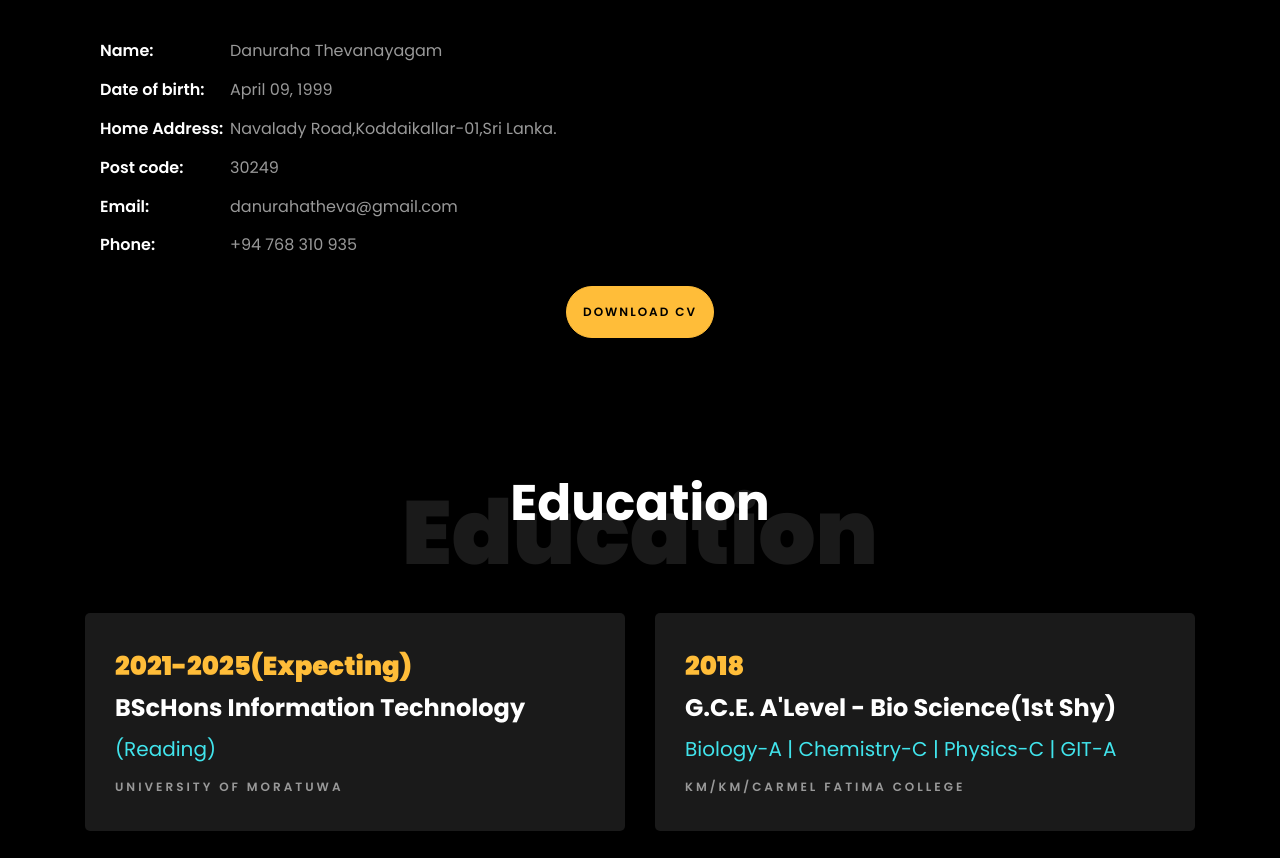
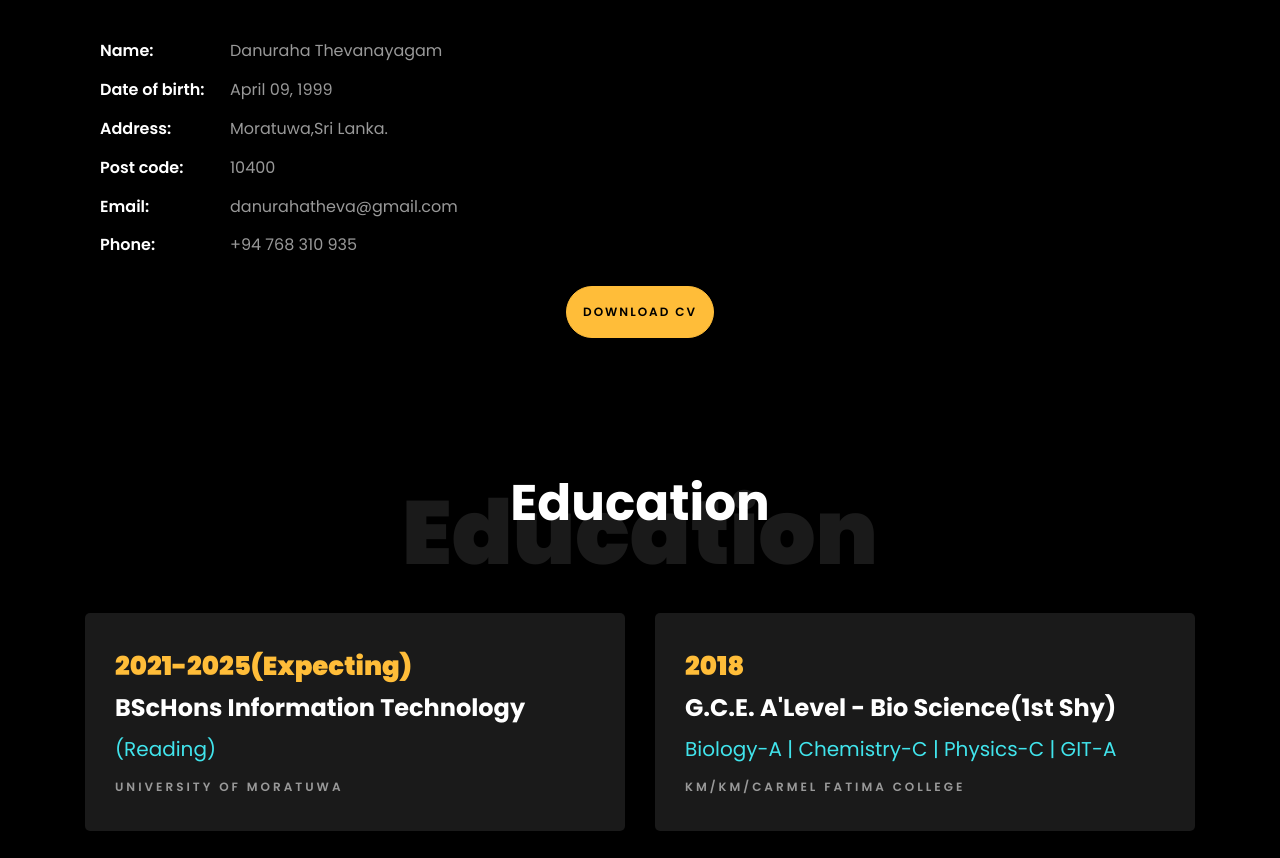
Before and after one commit to Danuraha/Danuraha.github.io, a plain HTML site: page index.html in a window 1280 px wide. Shown: the part 1098-1956 px from the top of the page. Drawn offline with Linux system fonts and the light colour scheme; files whose address does not match are found by name.

```diff
--- a/index.html
+++ b/index.html
@@ -124,8 +124,8 @@
 		            <ul class="about-info mt-4 px-md-0 px-2">
 		            	<li class="d-flex "><span>Name:</span> <span>Danuraha Thevanayagam</span></li>
 		            	<li class="d-flex"><span>Date of birth:</span> <span>April 09, 1999</span></li>
-		            	<li class="d-flex"><span>Home Address:</span> <span>Navalady Road,Koddaikallar-01,Sri Lanka.</span></li>
-		            	<li class="d-flex"><span>Post code:</span> <span>30249</span></li>
+		            	<li class="d-flex"><span>Address:</span> <span>Moratuwa,Sri Lanka.</span></li>
+		            	<li class="d-flex"><span>Post code:</span> <span>10400</span></li>
 		            	<li class="d-flex"><span>Email:</span> <span>danurahatheva@gmail.com</span></li>
 		            	<li class="d-flex"><span>Phone: </span> <span>+94 768 310 935</span></li>
 		            </ul>
```
